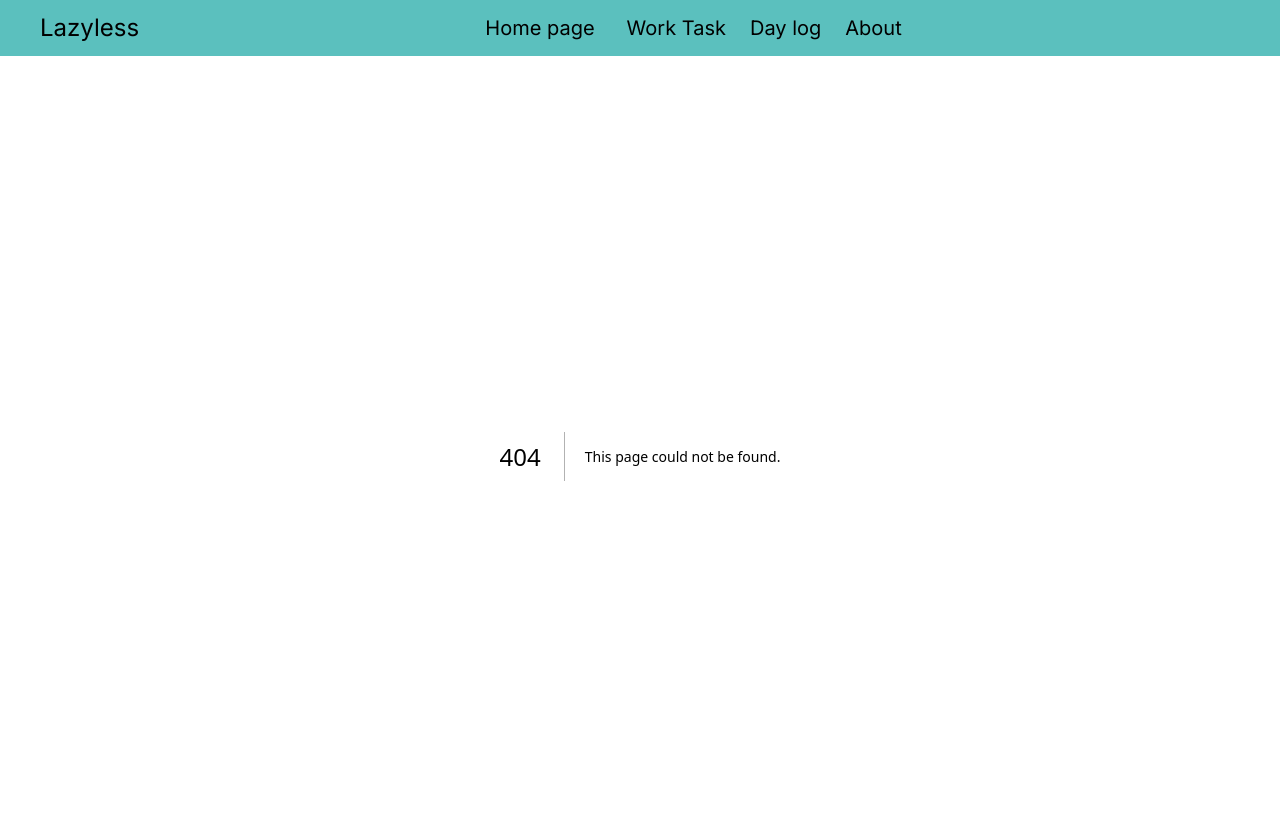
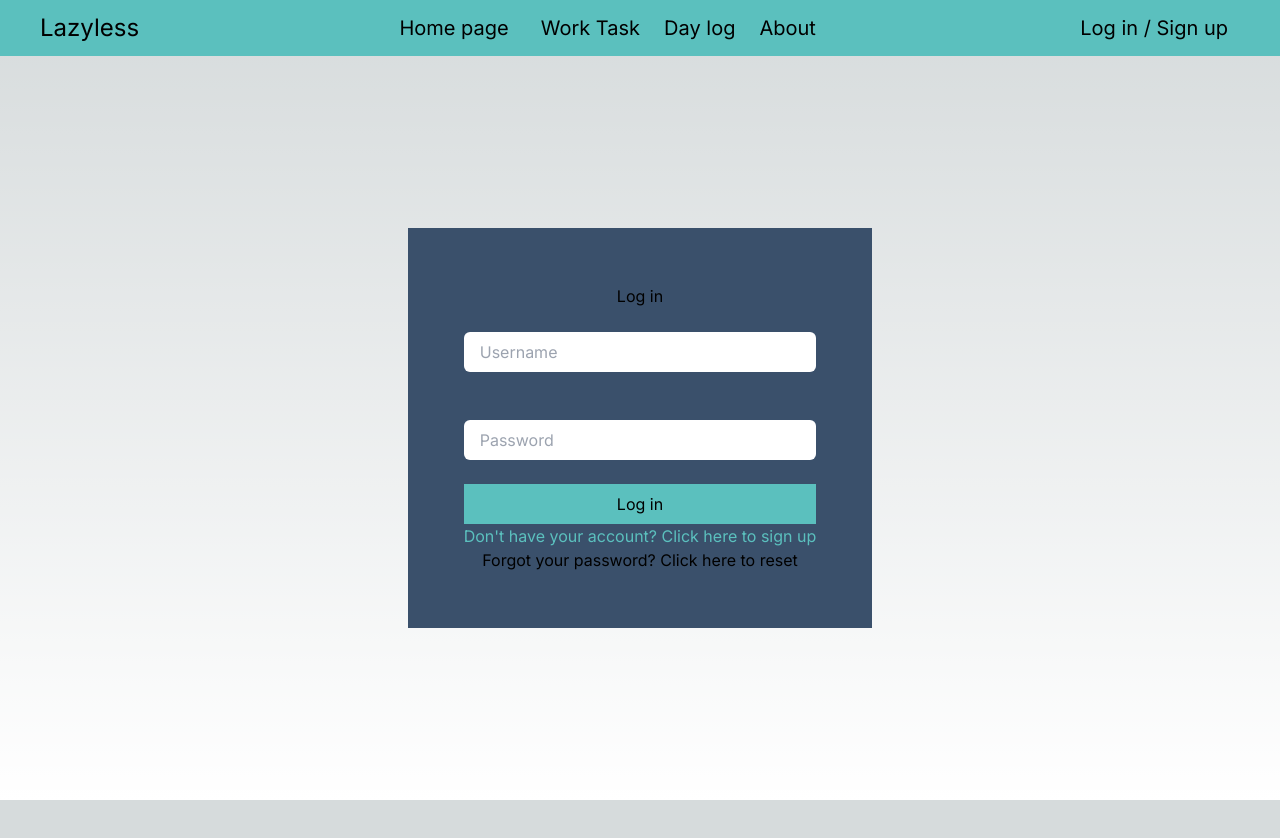
Before and after one commit to LinhNguyenLe2109/PersonalManagementApp, a Next.js app: page /authentication in a window 1280 px wide. Before the commit this address had no page. Shown: the top 838 px of the page. After the commit the page ends 800 px from the top, so only its background shows below. Built offline with nearby package versions, Linux system fonts and the light colour scheme.

Commit message:
Working on authentication

```diff
--- /dev/null
+++ b/app/authentication/page.js
@@ -0,0 +1,33 @@
+"use client";
+import CustomInput from "@/components/CustomInput";
+import PageContainer from "@/components/PageContainer";
+import React from "react";
+
+function Authentication() {
+  const [haveAccount, setHaveAccount] = React.useState(true);
+  return (
+    <PageContainer>
+      <h1>{haveAccount ? "Log in" : "Create user account"}</h1>
+      <div id="logInForm" className="flex flex-col">
+        <CustomInput type="text" placeHolder="Username" />
+        <CustomInput type="password" placeHolder="Password" />
+        {!haveAccount && (
+          <CustomInput type="password" placeHolder="Confirm password" />
+        )}
+        <button className="px-4 py-2 bg-blue4 hover:bg-blue2">{haveAccount ? "Log in" : "Sign up"}</button>
+      </div>
+
+      <p
+        onClick={() => setHaveAccount(!haveAccount)}
+        className="text-blue4 hover:text-blue5 hover:underline cursor-pointer"
+      >
+        {haveAccount
+          ? "Don't have your account? Click here to sign up"
+          : "Already have your account? Click here to log in"}
+      </p>
+      <p>Forgot your password? Click here to reset</p>
+    </PageContainer>
+  );
+}
+
+export default Authentication;
--- /dev/null
+++ b/components/CustomInput.js
@@ -0,0 +1,13 @@
+import React from "react";
+
+function CustomInput(props) {
+  return (
+    <input
+      className={`focus:outline-none focus:${props.ringColor ? props.ringColor : "ring-sky-500"} focus:ring ${props.textColor ? props.textColor : "text-black"} my-6 py-2 px-4 rounded-md`}
+      type={`${props.type ? props.type : "text"}`}
+      placeholder={`${props.placeHolder ? props.placeHolder : "Enter text here"}`}
+    />
+  );
+}
+
+export default CustomInput;
--- a/components/NavBar.js
+++ b/components/NavBar.js
@@ -1,9 +1,8 @@
-'use client'
+"use client";
 import React from "react";
 import Link from "next/link";
-import {FaBars} from "react-icons/fa";
-import {AiFillCloseSquare} from "react-icons/ai";
-
+import { FaBars } from "react-icons/fa";
+import { AiFillCloseSquare } from "react-icons/ai";
 
 function NavBar() {
   const [navBarOpen, setNavBarOpen] = React.useState(false);
@@ -29,11 +28,25 @@ function NavBar() {
             <p className="text-xl mx-3 cursor-pointer">About</p>
           </Link>
         </div>
-
+        <div id="logInLogOut">
+          <Link href="/authentication" passHref legacyBehavior>
+            <p className="text-xl mx-3 cursor-pointer">Log in / Sign up</p>
+          </Link>
+        </div>
       </div>
       <div className="bar hidden">
-        {!navBarOpen && <FaBars className="cursor-pointer" onClick={()=>setNavBarOpen(!navBarOpen)} />}
-        {navBarOpen && <AiFillCloseSquare className="cursor-pointer" onClick={()=>setNavBarOpen(!navBarOpen)} />}
+        {!navBarOpen && (
+          <FaBars
+            className="cursor-pointer"
+            onClick={() => setNavBarOpen(!navBarOpen)}
+          />
+        )}
+        {navBarOpen && (
+          <AiFillCloseSquare
+            className="cursor-pointer"
+            onClick={() => setNavBarOpen(!navBarOpen)}
+          />
+        )}
       </div>
     </div>
   );
--- /dev/null
+++ b/components/PageContainer.js
@@ -0,0 +1,11 @@
+import React from "react";
+
+function PageContainer(props) {
+  return (
+    <main className="h-full mx-auto my-auto bg-blue3 text-center p-14">
+      {props.children}
+    </main>
+  );
+}
+
+export default PageContainer;
--- a/package.json
+++ b/package.json
@@ -20,6 +20,7 @@
     "postcss": "8.4.23",
     "react": "18.2.0",
     "react-dom": "18.2.0",
+    "react-hook-form": "^7.44.3",
     "react-icons": "^4.9.0",
     "react-router": "^6.11.2",
     "tailwindcss": "3.3.2"
```
Also changed, not shown: 2 other files (tests, documents, lock files or other folders).
